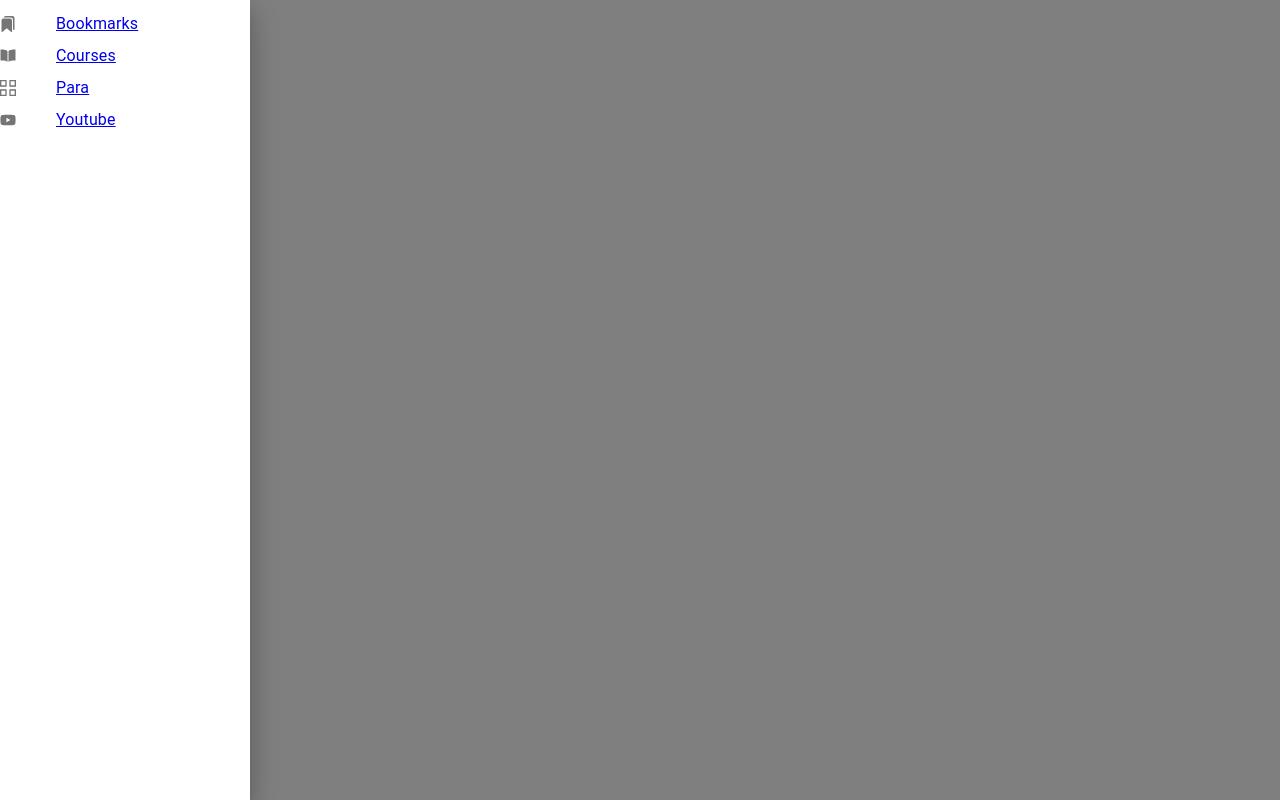
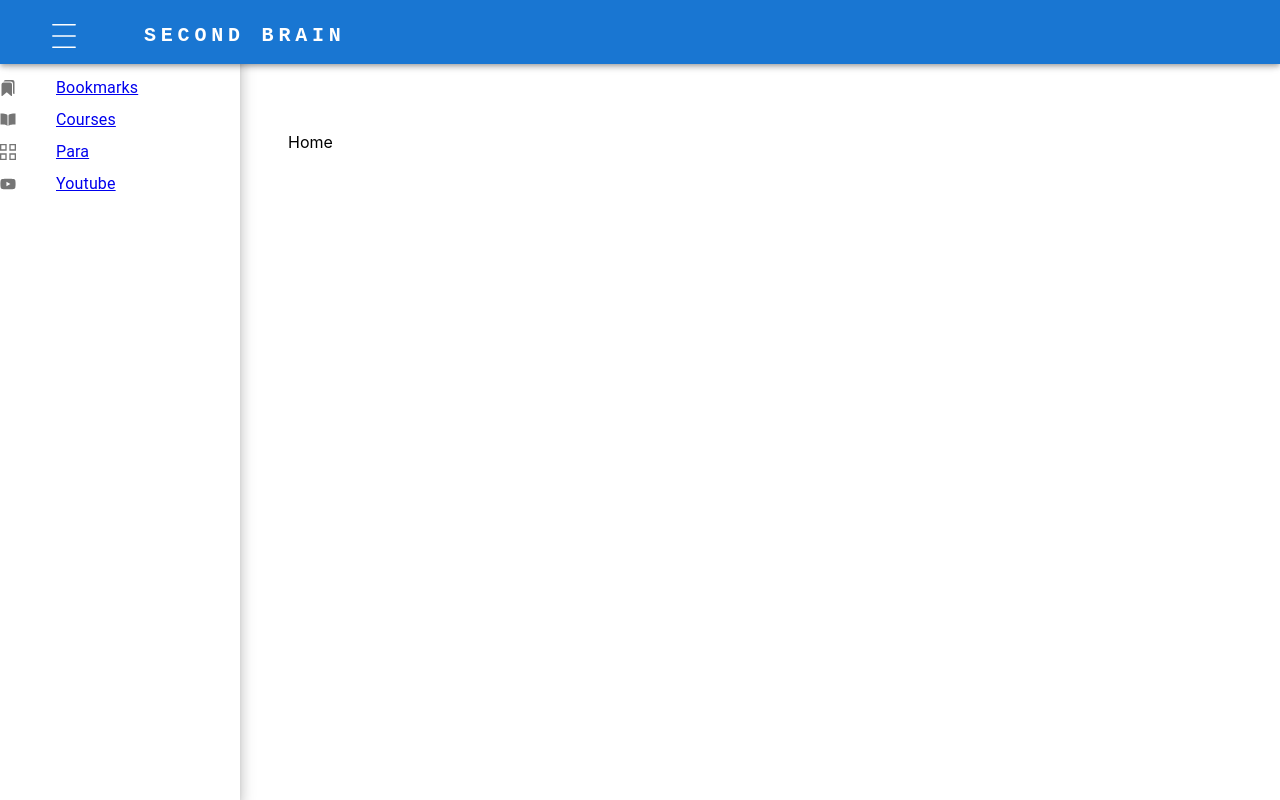
Before and after one commit to Vikash081995/MY-PROJECTS, a React (Create React App) app in the folder second-brain-v1/: page / in a window 1280 px wide. Built offline with nearby package versions, Linux system fonts and the light colour scheme.

Commit message:
added navbar

```diff
--- a/second-brain-v1/src/App.tsx
+++ b/second-brain-v1/src/App.tsx
@@ -2,7 +2,7 @@ import { createBrowserRouter, RouterProvider } from "react-router-dom";
 import RootLayout from "./pages/Layout";
 import ErrorPage from "./pages/Error";
 import { Bookmarks, Youtube, Courses, Para } from "./pages";
-import Navbar from "./components/Navbar";
+import Home from "./pages/Home";
 
 const router = createBrowserRouter([
   {
@@ -12,7 +12,7 @@ const router = createBrowserRouter([
     children: [
       {
         index: true,
-        element: <Navbar />
+        element: <Home />
       },
       {
         path: "/bookmarks",
--- a/second-brain-v1/src/components/Navbar.tsx
+++ b/second-brain-v1/src/components/Navbar.tsx
@@ -1,7 +1,73 @@
 import React from "react";
+import { AppBar, Container, Stack, Toolbar, Typography } from "@mui/material";
+import { CiMenuBurger } from "react-icons/ci";
+import { useTheme, Theme } from "@mui/material/styles";
 
-const Navbar = () => {
-  return <div>Navbar</div>;
+type NavbarProps = {
+  open: boolean;
+  setOpen: (open: boolean) => void;
+};
+
+const themedStyles = (theme: Theme) => {
+  return {
+    appBar:{
+      zIndex:theme.zIndex.drawer +1
+    }
+  }
+};
+
+const Navbar = ({ open, setOpen }: NavbarProps) => {
+
+  const theme =useTheme();
+
+  return (
+    <div>
+      <AppBar position="fixed" sx={themedStyles(theme).appBar}>
+        <Container maxWidth="xl">
+          <Toolbar disableGutters>
+            <Stack
+              gap={1}
+              sx={{
+                display: "flex",
+                flexDirection: "row"
+              }}
+            >
+              <CiMenuBurger
+                style={{
+                  backgroundColor: "transparent",
+                  width: "5rem",
+                  marginRight: "2rem",
+                  marginTop: "0.5rem",
+                  fontWeight: "2rem",
+                  height: "2rem"
+                }}
+                onClick={() => setOpen(!open)}
+              />
+              <Typography
+                variant="h6"
+                noWrap
+                component="a"
+                href="#app-bar-with-responsive-menu"
+                sx={{
+                  mr: 1,
+                  mt: 1,
+                  display: { xs: "none", md: "flex" },
+                  fontFamily: "monospace",
+                  fontWeight: 700,
+                  letterSpacing: ".3rem",
+                  color: "white",
+                  textDecoration: "none",
+                  textTransform: "uppercase"
+                }}
+              >
+                second brain
+              </Typography>
+            </Stack>
+          </Toolbar>
+        </Container>
+      </AppBar>
+    </div>
+  );
 };
 
 export default Navbar;
--- a/second-brain-v1/src/components/Sidebar.tsx
+++ b/second-brain-v1/src/components/Sidebar.tsx
@@ -1,4 +1,3 @@
-import React, { useState } from "react";
 import { NavLink } from "react-router-dom";
 import {
   Drawer,
@@ -6,7 +5,8 @@ import {
   List,
   ListItem,
   ListItemIcon,
-  ListItemText
+  ListItemText,
+  Toolbar
 } from "@mui/material";
 import { IoBookmarks, IoBookSharp } from "react-icons/io5";
 import { GrProjects } from "react-icons/gr";
@@ -40,17 +40,31 @@ const LinksToPages: LinksToPageType = [
     icon: <FaYoutube />
   }
 ];
-const Sidebar = () => {
-  const [open, setOpen] = useState<boolean>(true);
 
-  const toggleDrawer = (toggle: boolean) => {
-    setOpen(toggle);
-  };
+const drawerWidth = 240;
 
+const simpleStyles = {
+  drawer: {
+    width: drawerWidth
+  },
+  drawerPaper: {
+    width: drawerWidth,
+    backgroundColor: "rgba(120,120,120,0)"
+  }
+};
+const Sidebar = ({ open }: { open: boolean }) => {
   return (
     <div>
-      <Drawer open={open} onClose={() => toggleDrawer(false)}>
-        <Box sx={{ width: 250 }} role="presentation">
+      <Drawer
+        open={open}
+        hideBackdrop={true}
+        PaperProps={{
+          sx: simpleStyles.drawerPaper,
+          elevation: 9
+        }}
+      >
+        <Toolbar />
+        <Box sx={simpleStyles.drawer} role="presentation">
           <List>
             {LinksToPages.map(({ path, label, icon }) => {
               return (
--- /dev/null
+++ b/second-brain-v1/src/pages/Home.tsx
@@ -0,0 +1,7 @@
+import React from "react";
+
+const Home = () => {
+  return <div>Home</div>;
+};
+
+export default Home;
--- a/second-brain-v1/src/pages/Layout.tsx
+++ b/second-brain-v1/src/pages/Layout.tsx
@@ -1,13 +1,29 @@
-import React from "react";
 import { Outlet } from "react-router-dom";
 import Sidebar from "../components/Sidebar";
+import Navbar from "../components/Navbar";
+import { useState } from "react";
+import { Toolbar } from "@mui/material";
 
 const RootLayout = () => {
+  const [open, setOpen] = useState<boolean>(true);
+
+  const openStyle = {
+    marginLeft: "240px",
+    padding: "3rem"
+  };
+
+  const closeStyle = {
+    marginLeft: "0",
+    padding: "3rem"
+  };
+
   return (
     <div>
       <header>Second Brain </header>
-      <Sidebar />
-      <section>
+      <Navbar open={open} setOpen={setOpen} />
+      <Sidebar open={open} />
+      <section style={open ? openStyle : closeStyle}>
+        <Toolbar />
         <Outlet />
       </section>
     </div>
```
